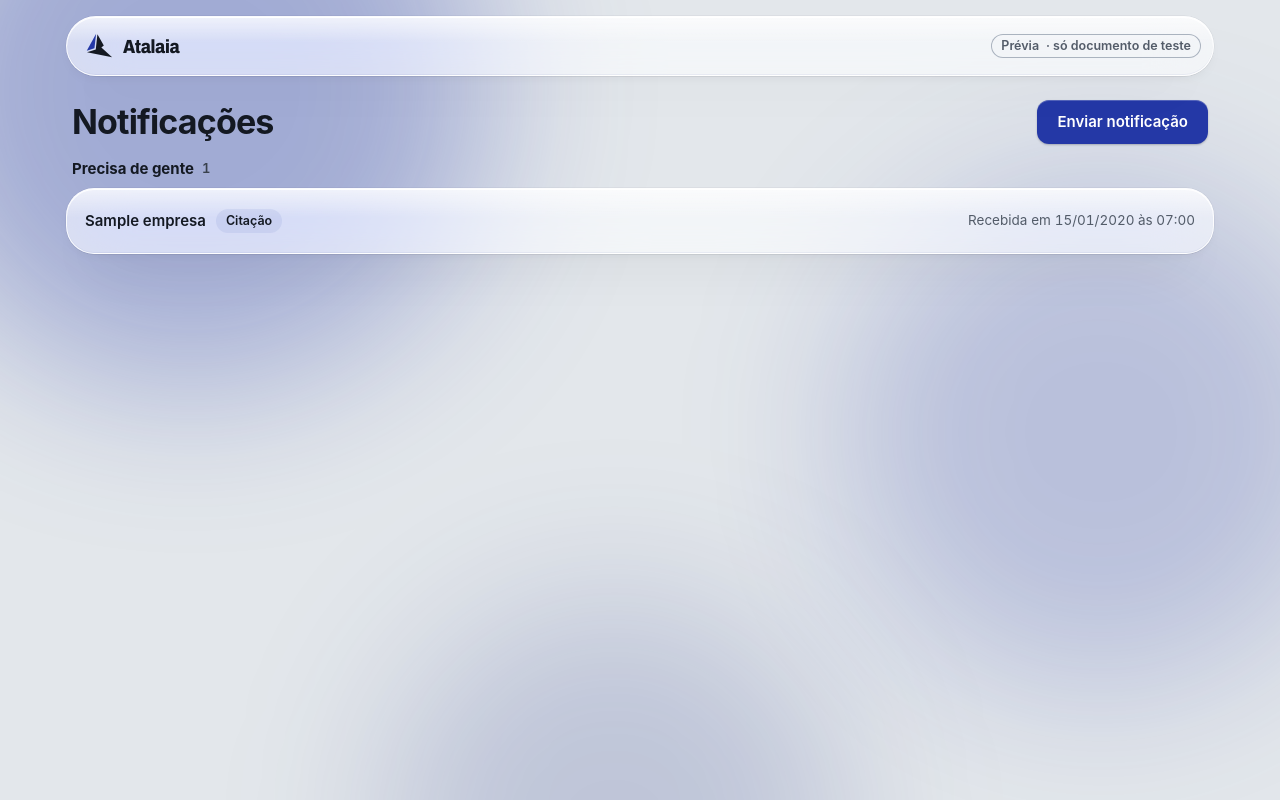
After one commit to namtech-agents/atalaia, a Spring Boot app: page / in a window 1280 px wide. The commit adds this page. Run offline with Spring Boot 4, Linux system fonts and the light colour scheme; empty tables hold one stand-in row (values such as "Sample post"); some of the project's set-up classes (security, data sources, template engines, error pages and the like) are left out, and stand-ins take their place; database files in the repository are not loaded.

Commit message:
feat: tela inicial com a lista das notificações, o que precisa de gente primeiro (#75)

```diff
--- a/src/main/java/br/com/namtech/atalaia/notificacao/Notificacao.java
+++ b/src/main/java/br/com/namtech/atalaia/notificacao/Notificacao.java
@@ -2,6 +2,8 @@ package br.com.namtech.atalaia.notificacao;
 
 import java.time.Instant;
 import java.time.LocalDate;
+import java.time.ZoneId;
+import java.time.format.DateTimeFormatter;
 import java.util.List;
 import java.util.stream.Collectors;
 
@@ -23,6 +25,10 @@ import jakarta.persistence.OrderColumn;
 //Notificação: um PDF enviado, com o que o Leitor tirou dele e o que o Analista entendeu. Cada objeto é uma linha da tabela notificacao
 @Entity
 public class Notificacao {
+
+    //Data e hora como se escreve aqui, no horario de Teresina. Serve a todas as telas
+    public static final DateTimeFormatter DIA_E_HORA = DateTimeFormatter.ofPattern("dd/MM/yyyy 'às' HH:mm")
+            .withZone(ZoneId.of("America/Fortaleza"));
 
     @Id
     @GeneratedValue(strategy = GenerationType.IDENTITY)
--- /dev/null
+++ b/src/main/java/br/com/namtech/atalaia/painel/PainelController.java
@@ -0,0 +1,30 @@
+package br.com.namtech.atalaia.painel;
+
+import java.util.List;
+
+import org.springframework.stereotype.Controller;
+import org.springframework.ui.Model;
+import org.springframework.web.bind.annotation.GetMapping;
+
+import br.com.namtech.atalaia.notificacao.NotificacaoNaLista;
+import br.com.namtech.atalaia.notificacao.NotificacaoRepository;
+
+//Painel: a tela inicial. Mostra as notificações recebidas, com o que precisa de gente em cima
+@Controller
+public class PainelController {
+
+    private final NotificacaoRepository notificacoes;
+
+    public PainelController(NotificacaoRepository notificacoes) {
+        this.notificacoes = notificacoes;
+    }
+
+    @GetMapping("/")
+    public String painel(Model model) {
+        List<NotificacaoNaLista> todas = notificacoes.listar();
+        //Dois grupos, na ordem em que a pessoa deve olhar: primeiro o que o Atalaia nao conseguiu conferir sozinho
+        model.addAttribute("precisaDeGente", todas.stream().filter(NotificacaoNaLista::precisaDeRevisao).toList());
+        model.addAttribute("conferidas", todas.stream().filter(linha -> !linha.precisaDeRevisao()).toList());
+        return "painel";
+    }
+}
--- a/src/main/resources/static/css/atalaia.css
+++ b/src/main/resources/static/css/atalaia.css
@@ -176,5 +176,18 @@ a { color: var(--marca); }
 /* em tela muito estreita o selo fica só com a primeira palavra */
 @media (max-width: 420px) { .topo .previa span { display: none; } }
 
+/* tela inicial: o título com o botão de enviar ao lado, e os grupos de notificações */
+.titulo.com-acao { display: flex; align-items: center; justify-content: space-between; gap: 12px; flex-wrap: wrap; }
+.grupo h2 { font-size: 15px; font-weight: 700; padding: 8px 6px; display: flex; align-items: center; gap: 8px; }
+.grupo .conta { font-size: 13px; font-weight: 600; color: var(--apagado-fora); }
+.lista { list-style: none; margin: 0; padding: 6px; }
+.lista li + li { border-top: 1px solid var(--fio); }
+/* a linha inteira é o link: alvo grande para o dedo e para o mouse */
+.lista a { display: flex; align-items: center; gap: 10px; flex-wrap: wrap; min-height: 52px; padding: 10px 12px; border-radius: 18px; text-decoration: none; color: var(--texto); }
+.lista a strong { font-weight: 600; min-width: 0; overflow-wrap: anywhere; }
+.lista .quando { margin-left: auto; font-size: 13.5px; color: var(--apagado); white-space: nowrap; }
+@media (hover: hover) { .lista a:hover { background: var(--campo-fundo); } }
+.vazio { padding: 22px; max-width: 560px; color: var(--apagado); }
+
 /* página de erro */
 .engano { padding: 26px; max-width: 560px; display: flex; flex-direction: column; gap: 14px; align-items: flex-start; }
--- a/src/main/resources/templates/error.html
+++ b/src/main/resources/templates/error.html
@@ -15,7 +15,7 @@
     <section class="vidro engano">
       <p th:if="${status == 404}">Este endereço não existe no Atalaia. Confira se o link está completo.</p>
       <p th:unless="${status == 404}">Não foi possível concluir o que você pediu. Tente de novo; se continuar, avise quem cuida do sistema.</p>
-      <a class="botao cheio" th:href="@{/enviar}">Voltar para Enviar notificação</a>
+      <a class="botao cheio" th:href="@{/}">Voltar para Notificações</a>
     </section>
   </main>
 </div>
--- a/src/main/resources/templates/fragmentos.html
+++ b/src/main/resources/templates/fragmentos.html
@@ -19,7 +19,7 @@
 
   <!-- A barra de cima -->
   <header th:fragment="topo" class="topo vidro">
-    <a class="marca" th:href="@{/enviar}">
+    <a class="marca" th:href="@{/}">
       <!-- O navegador escolhe o símbolo claro ou o escuro conforme o tema do aparelho -->
       <picture>
         <source th:srcset="@{/logo/atalaia-simbolo-escuro.svg}" media="(prefers-color-scheme: dark)">
--- a/src/main/resources/templates/notificacao.html
+++ b/src/main/resources/templates/notificacao.html
@@ -8,7 +8,7 @@
 
   <main>
     <div class="titulo">
-      <a class="volta" th:href="@{/enviar}">Enviar outra notificação</a>
+      <a class="volta" th:href="@{/}">Notificações</a>
       <h1>
         <span th:text="${empresa}"></span>
         <span class="etq atencao" th:if="${notificacao.precisaDeRevisao}">Precisa de gente</span>
--- /dev/null
+++ b/src/main/resources/templates/painel.html
@@ -0,0 +1,46 @@
+<!doctype html>
+<html lang="pt-BR" xmlns:th="http://www.thymeleaf.org">
+<head th:replace="~{fragmentos :: cabeca('Notificações')}"></head>
+<body>
+<div th:replace="~{fragmentos :: campo}"></div>
+<div class="pagina">
+  <header th:replace="~{fragmentos :: topo}"></header>
+
+  <main>
+    <div class="titulo com-acao">
+      <h1>Notificações</h1>
+      <a class="botao cheio" th:href="@{/enviar}">Enviar notificação</a>
+    </div>
+
+    <section class="vidro vazio" th:if="${precisaDeGente.isEmpty() and conferidas.isEmpty()}">
+      <p>Nenhuma notificação recebida ainda. Envie o PDF que chegou para o cliente e ele aparece aqui.</p>
+    </section>
+
+    <!-- O que o Atalaia não conseguiu conferir sozinho vem primeiro -->
+    <section class="grupo" th:unless="${precisaDeGente.isEmpty()}" aria-labelledby="titulo-gente">
+      <h2 id="titulo-gente">Precisa de gente <span class="conta num" th:text="${precisaDeGente.size()}"></span></h2>
+      <ul class="vidro lista">
+        <li th:each="linha : ${precisaDeGente}" th:insert="~{:: linha(${linha})}"></li>
+      </ul>
+    </section>
+
+    <section class="grupo" th:unless="${conferidas.isEmpty()}" aria-labelledby="titulo-conferidas">
+      <h2 id="titulo-conferidas">Lidas e conferidas <span class="conta num" th:text="${conferidas.size()}"></span></h2>
+      <ul class="vidro lista">
+        <li th:each="linha : ${conferidas}" th:insert="~{:: linha(${linha})}"></li>
+      </ul>
+    </section>
+  </main>
+</div>
+
+<!-- Uma linha da lista: a linha inteira é o link para a notificação. Os dois grupos usam o mesmo pedaço -->
+<th:block th:remove="all">
+  <a th:fragment="linha(linha)" th:href="@{/notificacoes/{id}(id=${linha.id})}">
+    <strong th:text="${linha.empresa}"></strong>
+    <span class="etq" th:if="${linha.tipo != null}" th:text="${linha.tipo.nome}"></span>
+    <span class="etq atencao" th:if="${linha.tipo == null}">Sem tipo</span>
+    <span class="quando">Recebida em <span class="num" th:text="${linha.recebida}"></span></span>
+  </a>
+</th:block>
+</body>
+</html>
```
Also changed, not shown: src/main/java/br/com/namtech/atalaia/notificacao/NotificacaoNaLista.java (added, +16 -0 lines), src/main/java/br/com/namtech/atalaia/notificacao/NotificacaoRepository.java (+13 -0 lines), src/main/java/br/com/namtech/atalaia/recepcao/RecepcaoController.java (+1 -7 lines), 1 other file.
